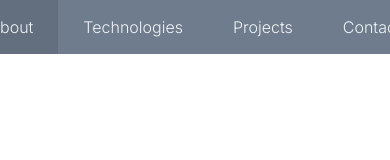
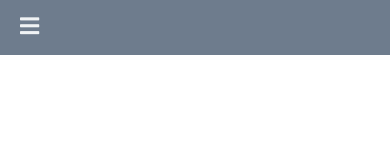
Before and after one commit to john-chang94/johnchang, a React (Create React App) app: page / in a window 390 px wide. Shown: the top 160 px of the page. Built offline with nearby package versions, Linux system fonts and the light colour scheme.

Commit message:
update nav mobile

```diff
--- a/src/App.css
+++ b/src/App.css
@@ -16,16 +16,23 @@
   background-color: rgb(237, 240, 242);
 }
 
+nav {
+  position: fixed;
+  width: 100%;
+  height: 55px;
+  background-color: var(--colorSecondary);
+  z-index: 2;
+}
+nav i {
+  position: absolute;
+  opacity: 0;
+}
 nav ul {
-  position: fixed;
   list-style-type: none;
-  width: 100%;
-  background-color: var(--colorSecondary);
   color: var(--colorText);
   display: flex;
   align-items: center;
   justify-content: center;
-  z-index: 2;
 }
 nav ul li {
   padding: 15px 25px 15px 25px;
@@ -35,12 +42,61 @@ nav ul li:hover {
   background-color: rgba(0, 0, 0, 0.1);
 }
 
+@media (max-width: 550px) {
+  nav i {
+    opacity: 1;
+    margin-top: 15px;
+    margin-left: 20px;
+    font-size: 22px;
+    color: var(--colorText);
+    cursor: pointer;
+  }
+  nav ul {
+    flex-direction: column;
+    justify-content: flex-end;
+    background-color: var(--colorSecondary);
+    height: 225px;
+  }
+  nav ul li {
+    text-align: center;
+    padding-top: 10px;
+    padding-bottom: 10px;
+    width: 100%;
+  }
+  .nav-show {
+    height: 220px;
+    /* animation: navbar-show 400ms; */
+  }
+  .nav-hide {
+    display: none;
+    /* height: 0; */
+    /* animation: navbar-hide 400ms; */
+  }
+
+  @keyframes navbar-show {
+    from {
+      height: 0px;
+    }
+    to {
+      height: 220px;
+    }
+  }
+  @keyframes navbar-hide {
+    from {
+      height: 220px;
+    }
+    to {
+      height: 0px;
+    }
+  }
+}
+
 #about {
   padding-top: 200px;
   padding-bottom: 200px;
 }
 #about img {
-  width: 70%;
+  width: 65%;
 }
 
 #technologies {
@@ -126,7 +182,7 @@ nav ul li:hover {
 }
 .project-fade-enter-active {
   opacity: 1;
-  transition: opacity 6000ms;
+  transition: opacity 4500ms;
 }
 .modal-container {
   position: fixed;
@@ -488,6 +544,9 @@ nav ul li:hover {
     padding-left: 7%;
     padding-right: 7%;
   }
+  .modal {
+    width: 80%;
+  }
   .monch-mockup {
     margin-left: 0;
   }
@@ -547,4 +606,8 @@ nav ul li:hover {
     padding-left: 2%;
     padding-right: 2%;
   }
+  .modal > div {
+    padding-left: 15px;
+    padding-right: 15px;
+  }
 }
--- a/src/App.js
+++ b/src/App.js
@@ -1,11 +1,12 @@
 import "./App.css";
-import React, { useRef } from "react";
+import React, { useRef, useState } from "react";
 import { About } from "./components/About";
 import { Projects } from "./components/Projects";
 import { Contact } from "./components/Contact";
 import { Technologies } from "./components/Technologies";
 
 function App() {
+  const [showNav, setShowNav] = useState(false);
   const aboutRef = useRef();
   const technologiesRef = useRef();
   const projectsRef = useRef();
@@ -14,11 +15,39 @@ function App() {
   return (
     <div className="App">
       <nav>
-        <ul>
-          <li onClick={() => aboutRef.current.scrollIntoView({ behavior: "smooth" })}>About</li>
-          <li onClick={() => technologiesRef.current.scrollIntoView({ behavior: "smooth" })}>Technologies</li>
-          <li onClick={() => projectsRef.current.scrollIntoView({ behavior: "smooth" })}>Projects</li>
-          <li onClick={() => contactRef.current.scrollIntoView({ behavior: "smooth" })}>Contact</li>
+        <i
+          className={`${showNav ? "fas fa-times" : "fas fa-bars"}`}
+          onClick={() => setShowNav(!showNav)}
+        />
+        <ul className={`${!showNav && "nav-hide"}`}>
+          <li
+            onClick={() =>
+              aboutRef.current.scrollIntoView({ behavior: "smooth" })
+            }
+          >
+            About
+          </li>
+          <li
+            onClick={() =>
+              technologiesRef.current.scrollIntoView({ behavior: "smooth" })
+            }
+          >
+            Technologies
+          </li>
+          <li
+            onClick={() =>
+              projectsRef.current.scrollIntoView({ behavior: "smooth" })
+            }
+          >
+            Projects
+          </li>
+          <li
+            onClick={() =>
+              contactRef.current.scrollIntoView({ behavior: "smooth" })
+            }
+          >
+            Contact
+          </li>
         </ul>
       </nav>
       <div ref={aboutRef}>
--- a/src/components/Projects.js
+++ b/src/components/Projects.js
@@ -38,7 +38,7 @@ export const Projects = () => {
     <div className="project-section bg-white" ref={projectOneSection}>
       <CSSTransition
         in={showProjectOne}
-        timeout={6000}
+        timeout={4500}
         classNames="project-fade"
         unmountOnExit
         nodeRef={projectOneRef}
@@ -95,7 +95,7 @@ export const Projects = () => {
     <div className="project-section bg-white" ref={projectTwoSection}>
       <CSSTransition
         in={showProjectTwo}
-        timeout={6000}
+        timeout={4500}
         classNames="project-fade"
         unmountOnExit
         nodeRef={projectTwoRef}
@@ -150,7 +150,7 @@ export const Projects = () => {
     <div className="project-section bg-white" ref={projectThreeSection}>
       <CSSTransition
         in={showProjectThree}
-        timeout={6000}
+        timeout={4500}
         classNames="project-fade"
         unmountOnExit
         nodeRef={projectThreeRef}
```
